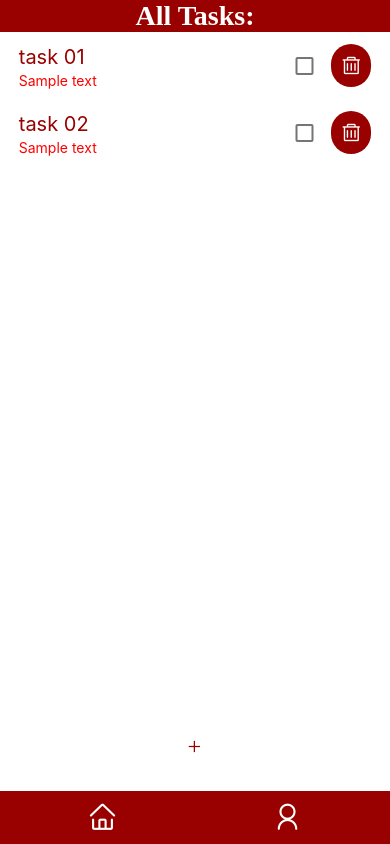
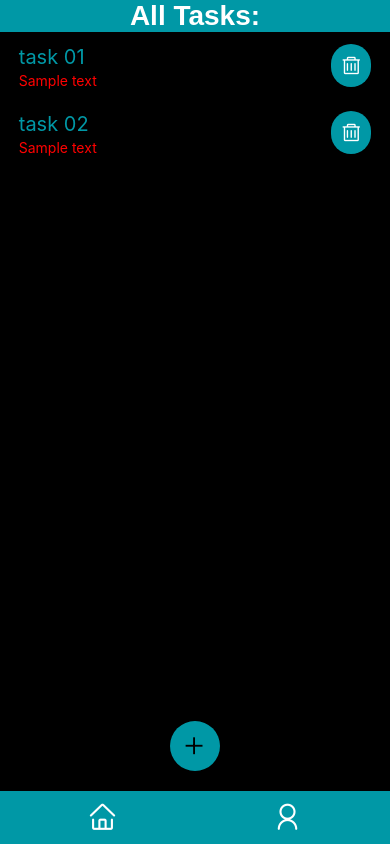
Before and after one commit to shahzaibansari123/Shezi-ReactNativeApp-ToDoList-DailyGoals, a React Native app in the folder todoapp/: screen /home in a window 390 px wide. Built offline with nearby package versions, Linux system fonts and the light colour scheme.

Commit message:
work complete

```diff
--- a/todoapp/components/Footer.jsx
+++ b/todoapp/components/Footer.jsx
@@ -9,7 +9,7 @@ const Footer = () => {
     <View style={{
         padding: 10,
         justifyContent: 'space-around',
-        backgroundColor: "#900",
+        backgroundColor: "#0098A6",
         flexDirection: "row",
     }}>
       <TouchableOpacity>
--- a/todoapp/components/Task.jsx
+++ b/todoapp/components/Task.jsx
@@ -42,7 +42,7 @@ const styles = StyleSheet.create({
   taskTitle:{
     marginVertical: 3,
     fontSize: 20,
-    color: '#900',
+    color: '#0098A6',
   },
   taskDescription:{
     color: "red",
@@ -50,7 +50,7 @@ const styles = StyleSheet.create({
   },
 
   dltIcon:{
-    backgroundColor: "#900",
+    backgroundColor: "#0098A6",
     borderRadius: 50,
     padding: 10,
 
--- a/todoapp/screens/Home.jsx
+++ b/todoapp/screens/Home.jsx
@@ -47,6 +47,8 @@ const Home = ({ navigation }) => {
 
   return (
     <>
+      {/* <StatusBar backgroundColor="#0098A6" /> */}
+      {Platform.OS === "android" ? <StatusBar backgroundColor="#0098A6"/> : <></>}
       <View style={styles.container}>
         <ScrollView>
           <SafeAreaView>
@@ -64,7 +66,7 @@ const Home = ({ navigation }) => {
           </SafeAreaView>
         </ScrollView>
         <TouchableOpacity style={styles.addBtn} onPress={handleDialog}>
-          <Icon size={20} name="add" color="#900" />
+          <Icon size={30} name="add" color="black" />
         </TouchableOpacity>
       </View>
       <Dialog
@@ -88,7 +90,7 @@ const Home = ({ navigation }) => {
             onChangeText={setDescription}
           />
           <View style={{ flexDirection: "row", alignItems: "center" }}>
-            <Button color="#900" onPress={addTask}>
+            <Button color="#0098A6" onPress={addTask}>
               Add
             </Button>
             <TouchableOpacity onPress={handleDialog}>
@@ -103,27 +105,29 @@ const Home = ({ navigation }) => {
 
 const styles = StyleSheet.create({
   container: {
-    backgroundColor: "white",
+    backgroundColor: "black",
     flex: 1,
-    paddingTop: Platform.OS === "android" ? StatusBar.currentHeight : 0,
+    paddingTop:
+      Platform.OS === "IOS"
+        ? 0 : null,
   },
   heading: {
     textAlign: "center",
     fontSize: 28,
-    fontFamily: "sans-serif-condensed",
+    fontFamily: "sans-serif",
     fontWeight: "bold",
     color: "white",
-    backgroundColor: "#900",
+    backgroundColor: "#0098A6",
   },
   addBtn: {
-    backgroundColor: "#fff",
+    backgroundColor: "#0098A6",
     marginVertical: 20,
     alignItems: "center",
     justifyContent: "center",
     alignSelf: "center",
     width: 50,
     height: 50,
-    elevation: 10,
+    elevation: 20,
     borderRadius: 100,
   },
   inputFields: {
--- a/todoapp/screens/Login.jsx
+++ b/todoapp/screens/Login.jsx
@@ -9,7 +9,7 @@ const Login = () => {
       alignItems: "center",
       justifyContent: "center",
     }}>
-      <Text>Login Screen</Text>
+      <Text>Welcome</Text>
     </View>
   )
 }
```
